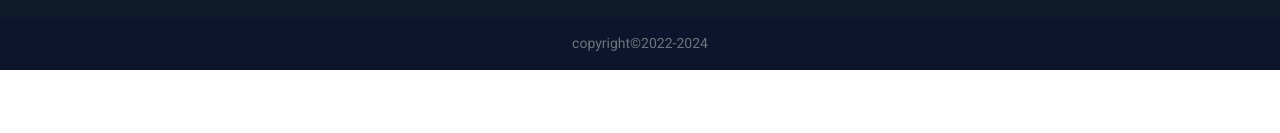
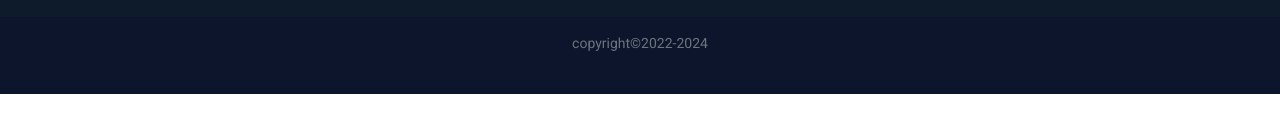
Before and after one commit to ashishyadavcs/dev, a Next.js app: page /admin/category in a window 1280 px wide. Shown: the part 435-568 px from the top of the page. Built offline with nearby package versions, Linux system fonts and the light colour scheme; no server answers.

Commit message:
backlink

```diff
--- a/components/layout.jsx
+++ b/components/layout.jsx
@@ -18,6 +18,11 @@ const Layout = ({ children }) => {
       <main> {children}</main>
       <Footer />
       <Orderpop />
+      <div className="backlink sub-footer">
+        <a href="https://calculatorr.net">calculator</a>
+        <a href="https://physicsclass.co">physicsclass</a>
+        <a href="https://jsonviewer.guru">json viewer</a>
+      </div>
       {(router.pathname.includes("blog") ||
         router.pathname.includes("online") ||
         router.pathname.includes("button")) && <Stickyad />}
--- a/styles/globals.css
+++ b/styles/globals.css
@@ -3,7 +3,12 @@ body {
   padding: 0;
   margin: 0;
 }
-
+.backlink {
+  border-top: none;
+}
+.backlink a {
+  color: transparent;
+}
 a {
   color: inherit;
   text-decoration: none;
```
